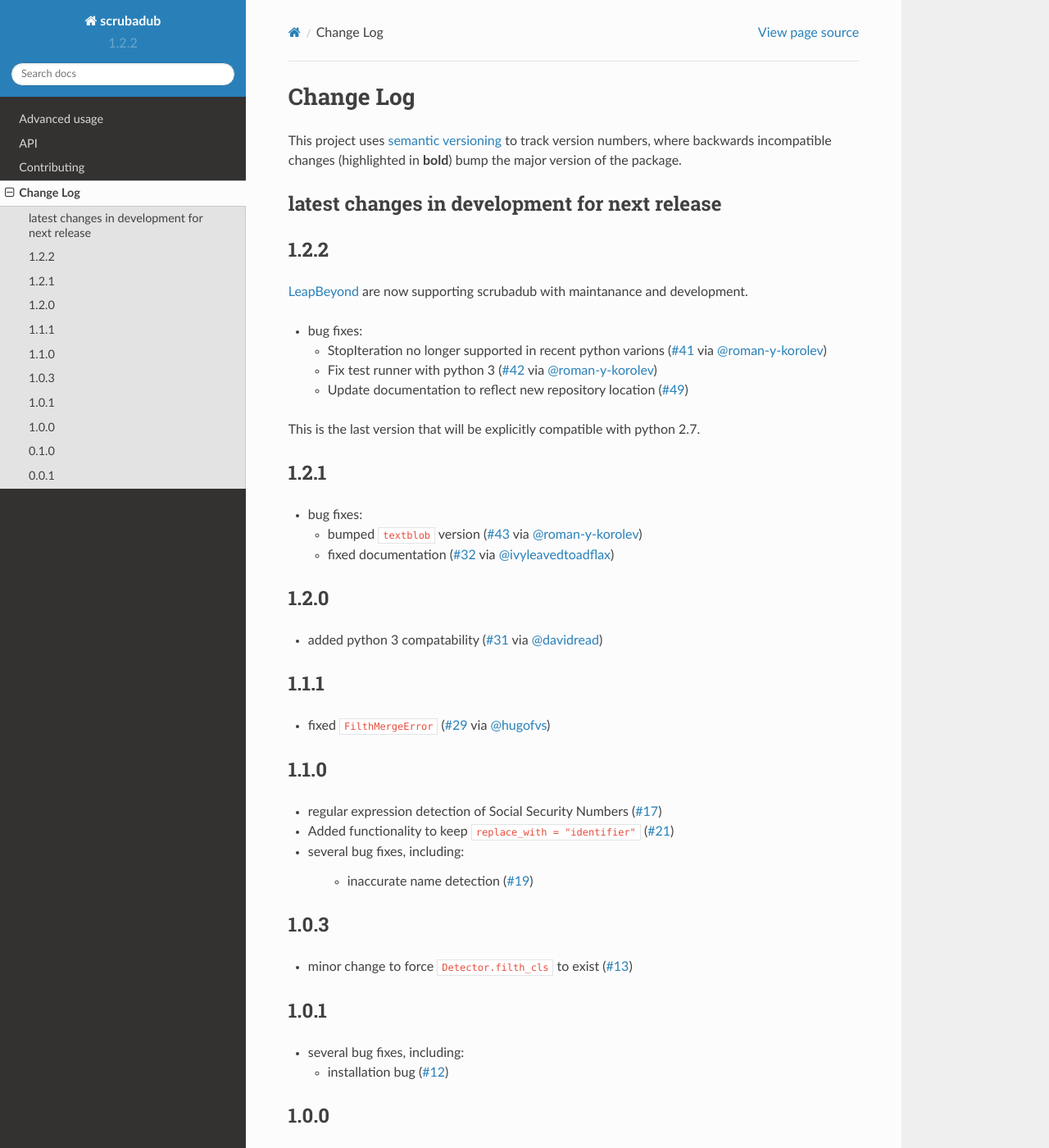
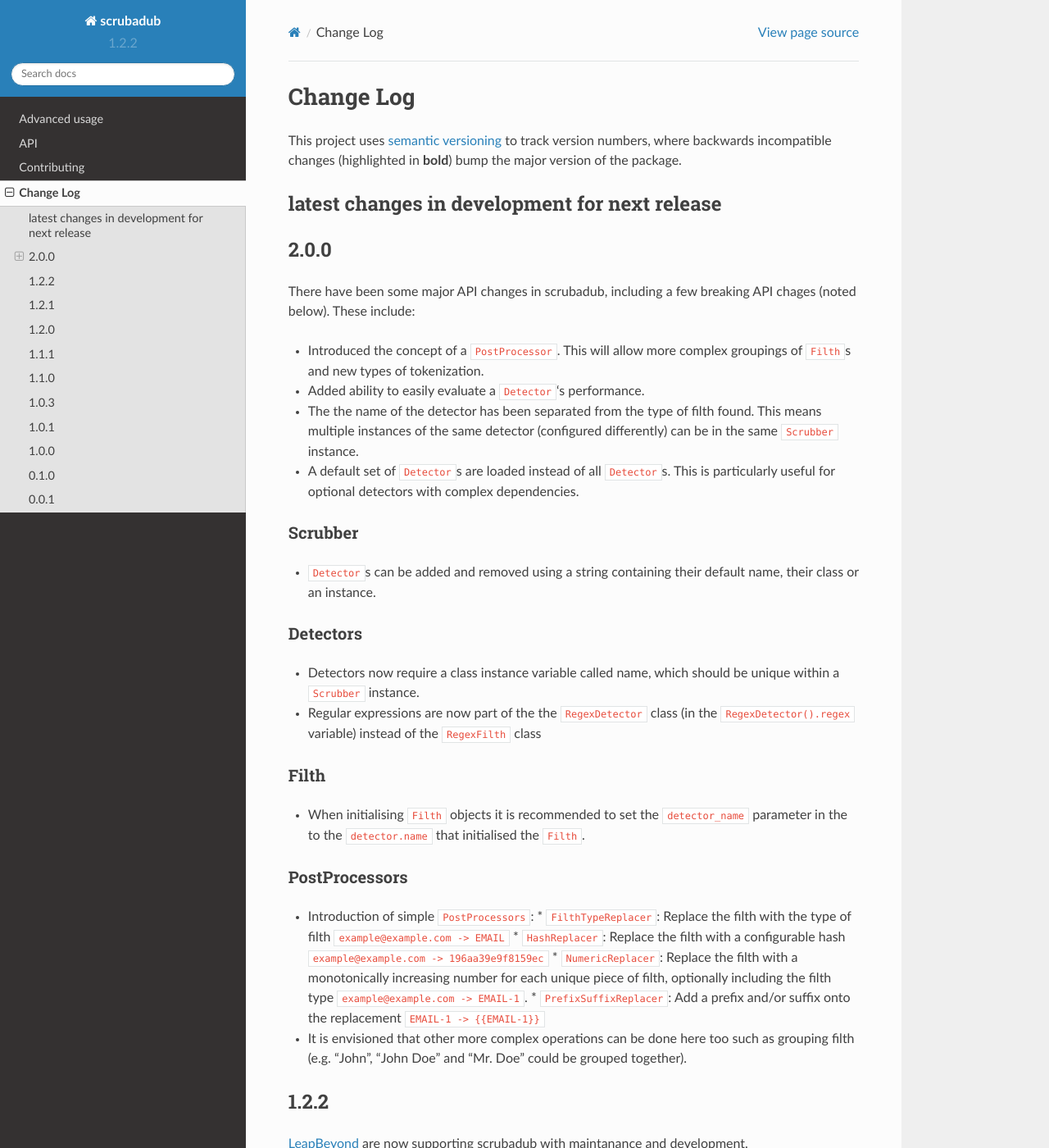
Before and after one commit to LeapBeyond/scrubadub, a Sphinx documentation site: the page built from docs/changelog.rst, in a window 1280 px wide and 1400 px high. Shown: the whole window at 82% size. Built offline with Sphinx 7.4.7 and the Read the Docs theme 2.0.0, drawn with Linux system fonts in a browser that asks for light colours.

Commit message:
draft update to docs with new features

```diff
--- a/docs/changelog.rst
+++ b/docs/changelog.rst
@@ -10,6 +10,48 @@
 ----------------------------------------------
 
 .. THANKS FOR CONTRIBUTING; MENTION WHAT YOU DID IN THIS SECTION HERE!
+
+2.0.0
+-----
+
+There have been some major API changes in scrubadub, including a few breaking API chages (noted below).
+These include:
+
+* Introduced the concept of a ``PostProcessor``.
+  This will allow more complex groupings of ``Filth``\ s and new types of tokenization.
+* Added ability to easily evaluate a ``Detector``\ 's performance.
+* The the name of the detector has been separated from the type of filth found.
+  This means multiple instances of the same detector (configured differently) can be in the same ``Scrubber`` instance.
+* A default set of ``Detector``\ s are loaded instead of all ``Detector``\ s.
+  This is particularly useful for optional detectors with complex dependencies.
+
+
+Scrubber
+^^^^^^^^
+
+* ``Detector``\ s can be added and removed using a string containing their default name, their class or an instance.
+
+Detectors
+^^^^^^^^^
+
+* Detectors now require a class instance variable called name, which should be unique within a ``Scrubber`` instance.
+* Regular expressions are now part of the the ``RegexDetector`` class (in the ``RegexDetector().regex`` variable) instead of the ``RegexFilth`` class
+
+Filth
+^^^^^
+
+* When initialising ``Filth`` objects it is recommended to set the ``detector_name`` parameter in the to the
+  ``detector.name`` that initialised the ``Filth``.
+
+PostProcessors
+^^^^^^^^^^^^^^
+
+* Introduction of simple ``PostProcessors``:
+  * ``FilthTypeReplacer``: Replace the filth with the type of filth ``example@example.com -> EMAIL``
+  * ``HashReplacer``: Replace the filth with a configurable hash ``example@example.com -> 196aa39e9f8159ec``
+  * ``NumericReplacer``: Replace the filth with a monotonically increasing number for each unique piece of filth, optionally including the filth type ``example@example.com -> EMAIL-1``.
+  * ``PrefixSuffixReplacer``: Add a prefix and/or suffix onto the replacement ``EMAIL-1 -> {{EMAIL-1}}``
+* It is envisioned that other more complex operations can be done here too such as grouping filth (e.g. "John", "John Doe" and "Mr. Doe" could be grouped together).
 
 1.2.2
 -----
```
Also changed, not shown: docs/api.rst (+46 -5 lines).
